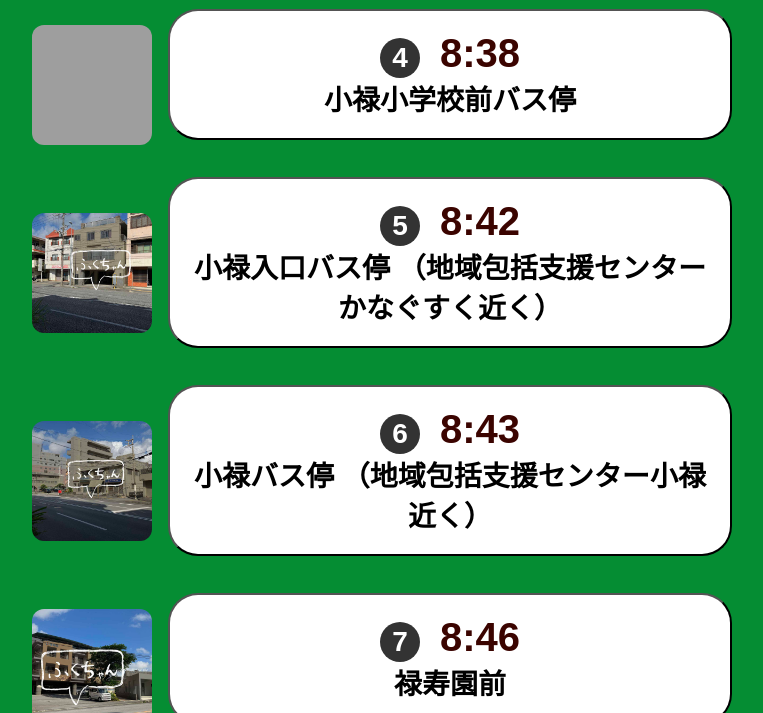
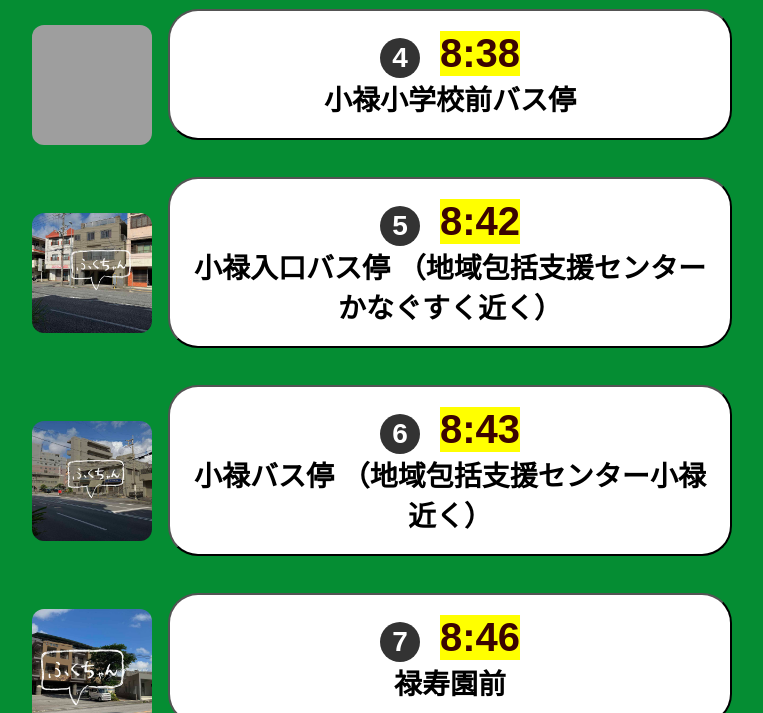
Before and after one commit to fragra-kaori/fukucyan-navi, a plain HTML site: page demo_B/auto/oroku_1.html in a window 1280 px wide. Shown: the part 808-1521 px from the top of the page, without its empty margins (258-1021 px from the left). Drawn offline with Linux system fonts and the light colour scheme; grey boxes are pictures that could not be loaded.

Commit message:
Update style.css

```diff
--- a/demo_B/style.css
+++ b/demo_B/style.css
@@ -111,9 +111,10 @@ button {
 .time{
     display:inline-block;
     width:80px;
-    font-size:40px;
+    font-size:40px !important;
     font-weight:bold;
     color:#3b0400;
+    background:yellow;
 }
 
 /* バス停ボタン */
```
